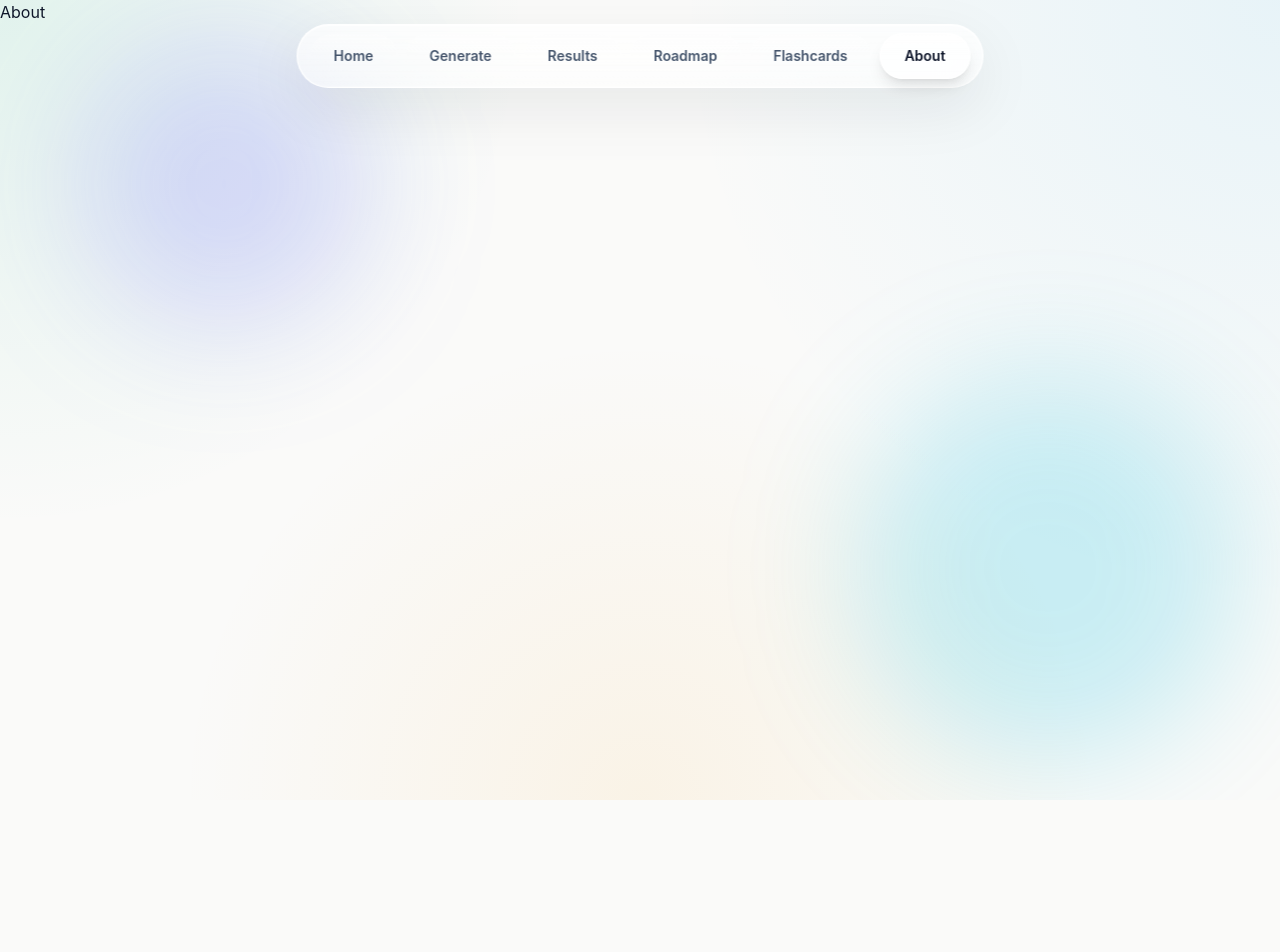
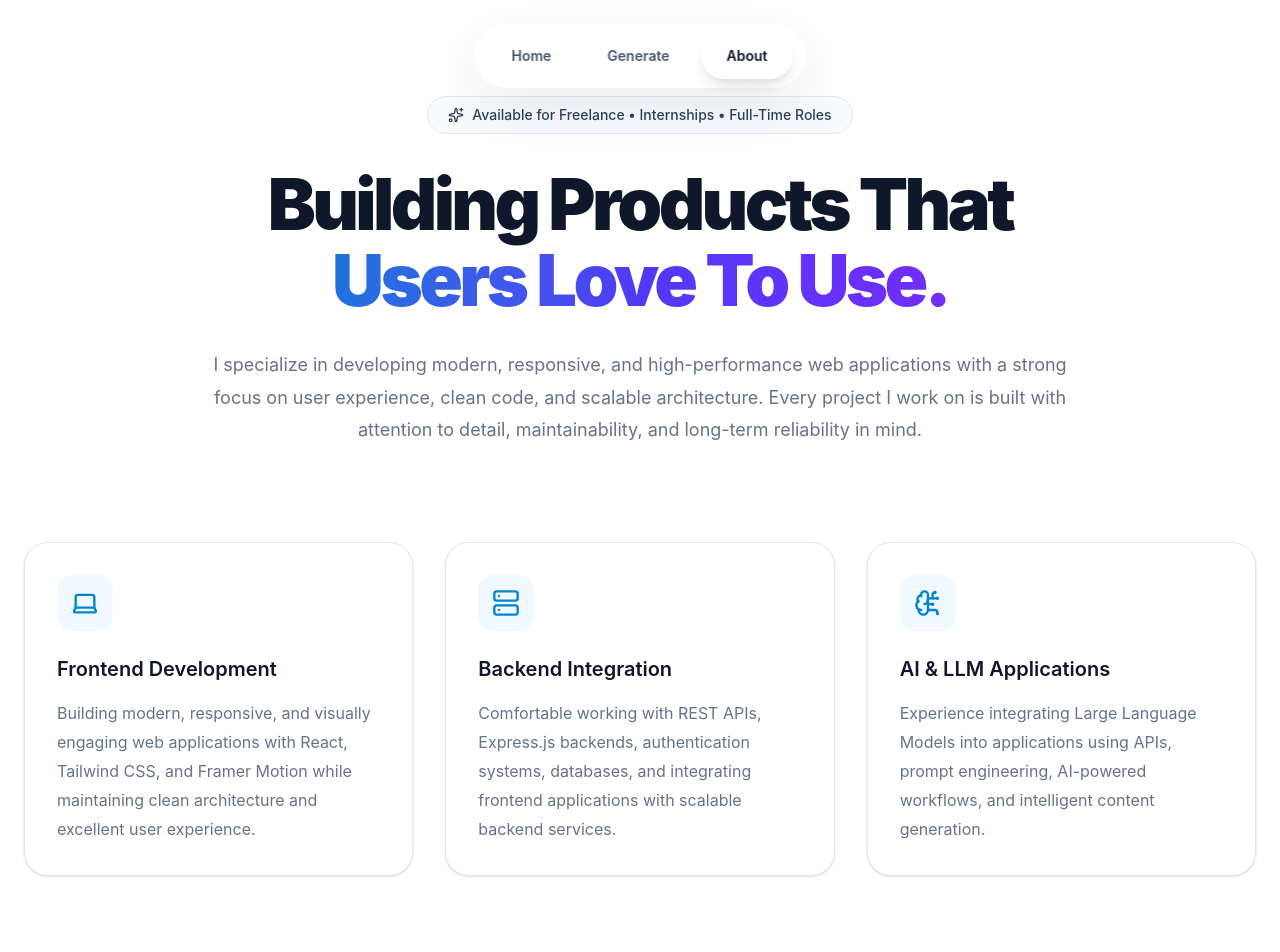
Before and after one commit to dhanush106/Flam_Frontend_Assignment_StudyAssistant, a React app in the folder frontend/: page /about in a window 1280 px wide. Shown: the top 952 px of the page. Before the commit the page ends 800 px from the top, so only its background shows below. Built offline with nearby package versions, Linux system fonts and the light colour scheme; the HTML template or start-up script is replaced by a standard one.

Commit message:
feat(About page):Created a about me page that tells you why you should hire me

```diff
--- a/frontend/src/components/layout/Navbar.jsx
+++ b/frontend/src/components/layout/Navbar.jsx
@@ -20,9 +20,9 @@ const Navbar = () => {
       >
         <NavItem link="/" item="Home" />
 <NavItem link="/generate" item="Generate" />
-<NavItem link="/results" item="Results" />
+{/* <NavItem link="/results" item="Results" />
 <NavItem link="/roadmap" item="Roadmap" />
-<NavItem link="/flashcards" item="Flashcards" />
+<NavItem link="/flashcards" item="Flashcards" /> */}
 <NavItem link="/about" item="About" />
       </div>
     </nav>
--- a/frontend/src/pages/About.jsx
+++ b/frontend/src/pages/About.jsx
@@ -1,11 +1,252 @@
-import React from 'react'
+import { motion } from "framer-motion";
+import {
+  Code2,
+  Laptop,
+  Server,
+  BrainCircuit,
+  Rocket,
+  CheckCircle2,
+  ArrowRight,
+  Sparkles,
+} from "lucide-react";
 
-const About = () => {
+const skills = [
+  "React.js",
+  "JavaScript (ES6+)",
+  "Tailwind CSS",
+  "Framer Motion",
+  "Node.js",
+  "Express.js",
+  "MongoDB",
+  "REST APIs",
+  "JWT Authentication",
+  "Git & GitHub",
+  "Responsive UI",
+  "LLM Integration",
+  "OpenAI APIs",
+  "Google Gemini",
+  "Prompt Engineering",
+  "UI/UX Design",
+];
+
+const highlights = [
+  {
+    icon: <Laptop size={28} />,
+    title: "Frontend Development",
+    description:
+      "Building modern, responsive, and visually engaging web applications with React, Tailwind CSS, and Framer Motion while maintaining clean architecture and excellent user experience.",
+  },
+  {
+    icon: <Server size={28} />,
+    title: "Backend Integration",
+    description:
+      "Comfortable working with REST APIs, Express.js backends, authentication systems, databases, and integrating frontend applications with scalable backend services.",
+  },
+  {
+    icon: <BrainCircuit size={28} />,
+    title: "AI & LLM Applications",
+    description:
+      "Experience integrating Large Language Models into applications using APIs, prompt engineering, AI-powered workflows, and intelligent content generation.",
+  },
+];
+
+const values = [
+  "Clean, maintainable code",
+  "Attention to detail",
+  "Strong communication",
+  "Performance-first development",
+  "Scalable architecture",
+  "On-time delivery",
+];
+
+export default function About() {
   return (
-    <div>
-      About
-    </div>
-  )
+    <section className="min-h-screen bg-white py-24">
+      <div className="mx-auto max-w-7xl px-6">
+
+        {/* Hero */}
+
+        <motion.div
+          initial={{ opacity: 0, y: 30 }}
+          whileInView={{ opacity: 1, y: 0 }}
+          viewport={{ once: true }}
+          transition={{ duration: .6 }}
+          className="mx-auto max-w-4xl text-center"
+        >
+
+          <span className="inline-flex items-center gap-2 rounded-full border border-slate-200 bg-slate-50 px-5 py-2 text-sm font-medium text-slate-700">
+            <Sparkles size={16} />
+            Available for Freelance • Internships • Full-Time Roles
+          </span>
+
+          <h1 className="mt-8 text-5xl font-black leading-tight text-slate-900 md:text-6xl">
+            Building Products That
+            <span className="block bg-gradient-to-r from-sky-600 via-indigo-600 to-violet-600 bg-clip-text text-transparent">
+              Users Love To Use.
+            </span>
+          </h1>
+
+          <p className="mt-8 text-lg leading-8 text-slate-600">
+            I specialize in developing modern, responsive, and high-performance
+            web applications with a strong focus on user experience, clean code,
+            and scalable architecture. Every project I work on is built with
+            attention to detail, maintainability, and long-term reliability in
+            mind.
+          </p>
+
+        </motion.div>
+
+        {/* Why Work With Me */}
+
+        <div className="mt-24 grid gap-8 lg:grid-cols-3">
+
+          {highlights.map((item) => (
+            <motion.div
+              key={item.title}
+              whileHover={{ y: -8 }}
+              className="rounded-3xl border border-slate-200 bg-white p-8 shadow-sm transition-all"
+            >
+              <div className="mb-6 flex h-14 w-14 items-center justify-center rounded-2xl bg-sky-50 text-sky-600">
+                {item.icon}
+              </div>
+
+              <h3 className="text-2xl font-bold text-slate-900">
+                {item.title}
+              </h3>
+
+              <p className="mt-4 leading-7 text-slate-600">
+                {item.description}
+              </p>
+            </motion.div>
+          ))}
+
+        </div>
+
+        {/* Why Hire Me */}
+
+        <div className="mt-28 grid gap-16 lg:grid-cols-2">
+
+          <motion.div
+            initial={{ opacity: 0, x: -40 }}
+            whileInView={{ opacity: 1, x: 0 }}
+            viewport={{ once: true }}
+          >
+
+            <h2 className="text-4xl font-black text-slate-900">
+              Why Work With Me?
+            </h2>
+
+            <p className="mt-8 leading-8 text-slate-600">
+              I believe great software is more than writing code—it's about
+              understanding the problem, designing thoughtful solutions, and
+              delivering a polished experience that users enjoy.
+            </p>
+
+            <p className="mt-6 leading-8 text-slate-600">
+              I enjoy taking ownership of projects, learning new technologies
+              when required, and continuously improving both the product and my
+              development process. Whether it's creating beautiful frontend
+              interfaces, integrating REST APIs, working with backend services,
+              or incorporating AI capabilities into applications, I approach
+              every task with curiosity, discipline, and a commitment to quality.
+            </p>
+
+            <div className="mt-10 space-y-4">
+
+              {values.map((value) => (
+                <div
+                  key={value}
+                  className="flex items-center gap-4"
+                >
+                  <CheckCircle2
+                    className="text-emerald-500"
+                    size={22}
+                  />
+
+                  <span className="text-slate-700">
+                    {value}
+                  </span>
+                </div>
+              ))}
+
+            </div>
+
+          </motion.div>
+
+          {/* Skills */}
+
+          <motion.div
+            initial={{ opacity: 0, x: 40 }}
+            whileInView={{ opacity: 1, x: 0 }}
+            viewport={{ once: true }}
+          >
+
+            <div className="rounded-3xl border border-slate-200 bg-slate-50 p-10">
+
+              <div className="flex items-center gap-4">
+
+                <Code2 className="text-sky-600" size={30} />
+
+                <h3 className="text-3xl font-black text-slate-900">
+                  Technical Skills
+                </h3>
+
+              </div>
+
+              <div className="mt-10 flex flex-wrap gap-4">
+
+                {skills.map((skill) => (
+                  <span
+                    key={skill}
+                    className="rounded-full bg-white px-5 py-3 text-sm font-medium text-slate-700 shadow-sm"
+                  >
+                    {skill}
+                  </span>
+                ))}
+
+              </div>
+
+            </div>
+
+          </motion.div>
+
+        </div>
+
+        {/* Closing Section */}
+
+        <motion.div
+          initial={{ opacity: 0, y: 40 }}
+          whileInView={{ opacity: 1, y: 0 }}
+          viewport={{ once: true }}
+          className="mt-32 rounded-[40px] bg-gradient-to-r from-slate-900 via-slate-800 to-slate-900 p-14 text-center text-white"
+        >
+
+          <Rocket
+            className="mx-auto text-sky-400"
+            size={54}
+          />
+
+          <h2 className="mt-8 text-4xl font-black">
+            My Commitment
+          </h2>
+
+          <p className="mx-auto mt-8 max-w-3xl text-lg leading-8 text-slate-300">
+            When I commit to a project, I focus on understanding its goals,
+            communicating clearly throughout the process, and delivering work
+            that is reliable, maintainable, and aligned with professional
+            standards. I value quality, continuous improvement, and meeting
+            agreed timelines, with the aim of creating solutions that provide
+            lasting value.
+          </p>
+
+          <button className="mt-10 inline-flex items-center gap-3 rounded-full bg-white px-8 py-4 font-semibold text-slate-900 transition hover:scale-105">
+            Let's Build Something Great
+            <ArrowRight size={20} />
+          </button>
+
+        </motion.div>
+
+      </div>
+    </section>
+  );
 }
-
-export default About
```
